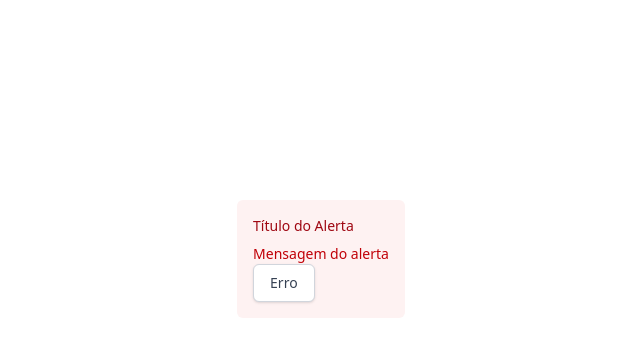
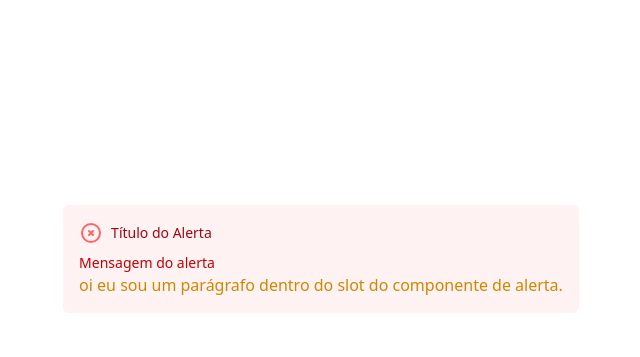
Before and after one commit to anddibo/BearAndCode-mla-blade, a Laravel app: page / in a window 1280 px wide. Shown: the part 141-498 px from the top of the page, without its empty margins (319-959 px from the left). Run offline with Laravel 12, Linux system fonts and the light colour scheme; style sheets or scripts are compiled from the project's sources.

Commit message:
VI - FRONT BÁSICO - Blade Components: Slots

```diff
--- a/resources/views/components/alert.blade.php
+++ b/resources/views/components/alert.blade.php
@@ -1,16 +1,10 @@
-<!--
-   faz uma concatenação do atributo class do componente (class="mt-4")
-   com o atributo class do elemento ("rounded-md p-4", $getBgClass),
-   gerando o valor "rounded-md p-4 my-4 bg-green-50" (no caso do alert-success).
-
-   o slot é usado para ser possível passar html dinâmico para dentro do componente, como por exemplo um link ou um botão.
-   No exemplo abaixo, o slot é usado para passar um botão para dentro do componente de alerta.
- -->
-
- <div {{ $attributes->class(["rounded-md p-4", $getBgClass]) }}>
+<div {{ $attributes->class(["rounded-md p-4", $getBgClass]) }}>
     <div class="flex">
         <div>
-            <h3 @class(["text-sm font-medium", $getTitleClass])>{{ $title }}</h3>
+            <div class="flex flex-row items-center space-x-2">
+                {{ $icon }}
+                <h3 @class(["text-sm font-medium", $getTitleClass])>{{ $title }}</h3>
+            </div>
             <div @class(["mt-2 text-sm", $getMessageClass])>
                 <span>{{ $message }}</span>
             </div>
--- a/resources/views/index.blade.php
+++ b/resources/views/index.blade.php
@@ -16,14 +16,16 @@
                 <x-alert
                     type="error"
                     :$title
-                    :$message
-                >
+                    :$message>
 
-                    <x-button>
-                    </x-button>
+                    <x-slot:icon>
+                        <svg xmlns="http://www.w3.org/2000/svg" class="h-6 w-6 text-red-400" fill="none" viewBox="0 0 24 24" stroke="currentColor" stroke-width="2">
+                            <path stroke-linecap="round" stroke-linejoin="round" d="M10 14l2-2m0 0l2-2m-2 2l-2-2m2 2l2 2m7-2a9 9 0 11-18 0 9 9 0 0118 0z" />
+                        </svg>
+                    </x-slot:icon>
 
+                    <p class="text-yellow-600"> oi eu sou um parágrafo dentro do slot do componente de alerta. </p>
                 </x-alert>
-
 
             </main>
 
```
